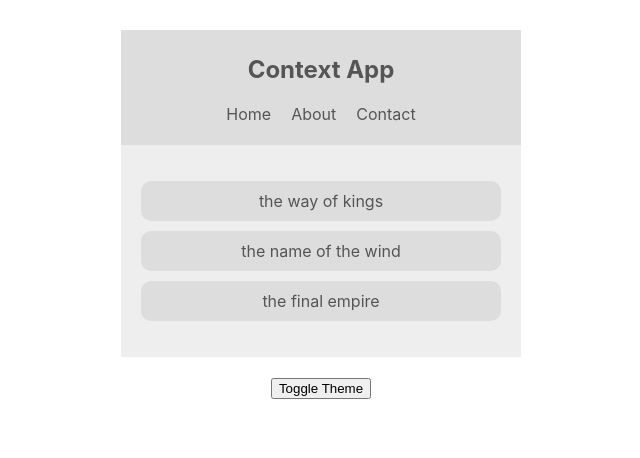
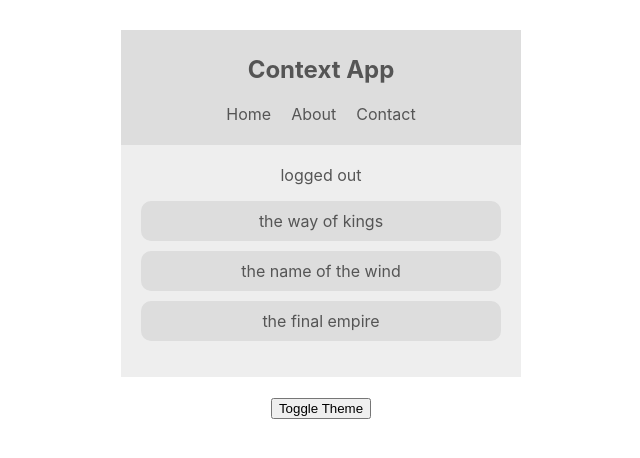
Before and after one commit to jainvishal520/context-hooks-revise, a React (Create React App) app: page / in a window 1280 px wide. Shown: the top 458 px of the page, without its empty margins (319-959 px from the left). Built offline with nearby package versions, Linux system fonts and the light colour scheme.

Commit message:
Consuming Multiple Contexts

```diff
--- a/src/components/BookList.js
+++ b/src/components/BookList.js
@@ -1,17 +1,24 @@
 import React from "react";
 import { ThemeContext } from "../contexts/ThemeContext";
+import { AuthContext } from "../contexts/AuthContext";
 // this consumer expects us to pass in a function and has parameter context
 const BookList = () => {
   return (
+    <AuthContext.Consumer>
+      {(authContext) => (
         <ThemeContext.Consumer>
-      {(context) => {
-        const { isLightTheme, light, dark } = context;
+          {(themeContext) => {
+            const { isLightTheme, light, dark } = themeContext;
             const theme = isLightTheme ? light : dark;
+            const { isAuthenticated, toggleAuth } = authContext;
             return (
               <div
                 className="book-list"
                 style={{ color: theme.syntax, background: theme.bg }}
               >
+                <div onClick={toggleAuth}>
+                  {isAuthenticated ? "Logged in" : "logged out"}
+                </div>
                 <ul>
                   <li style={{ background: theme.ui }}>the way of kings</li>
                   <li style={{ background: theme.ui }}>the name of the wind</li>
@@ -21,6 +28,8 @@
             );
           }}
         </ThemeContext.Consumer>
+      )}
+    </AuthContext.Consumer>
   );
 };
 
```
Lines whose indentation alone changed are shown as unchanged.
